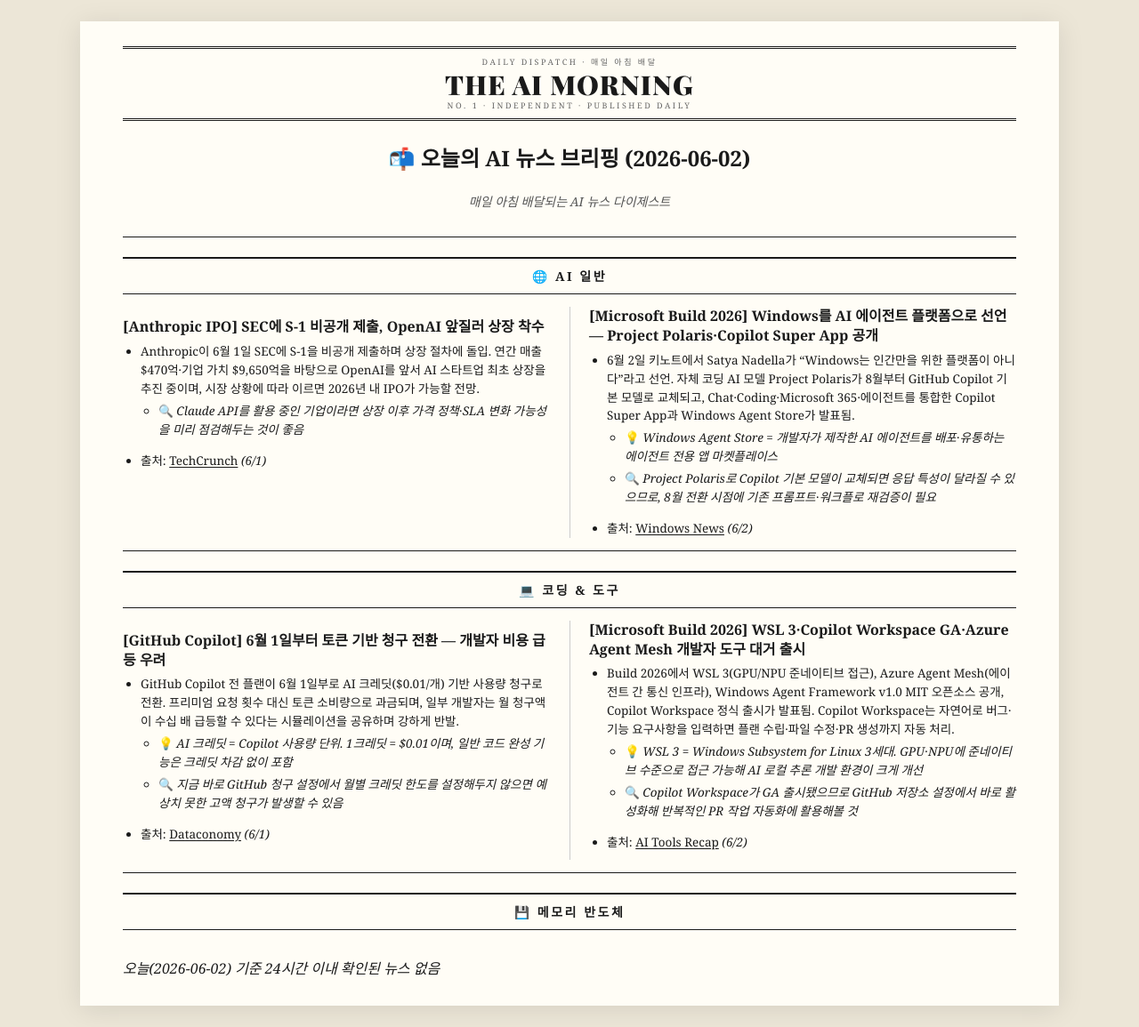
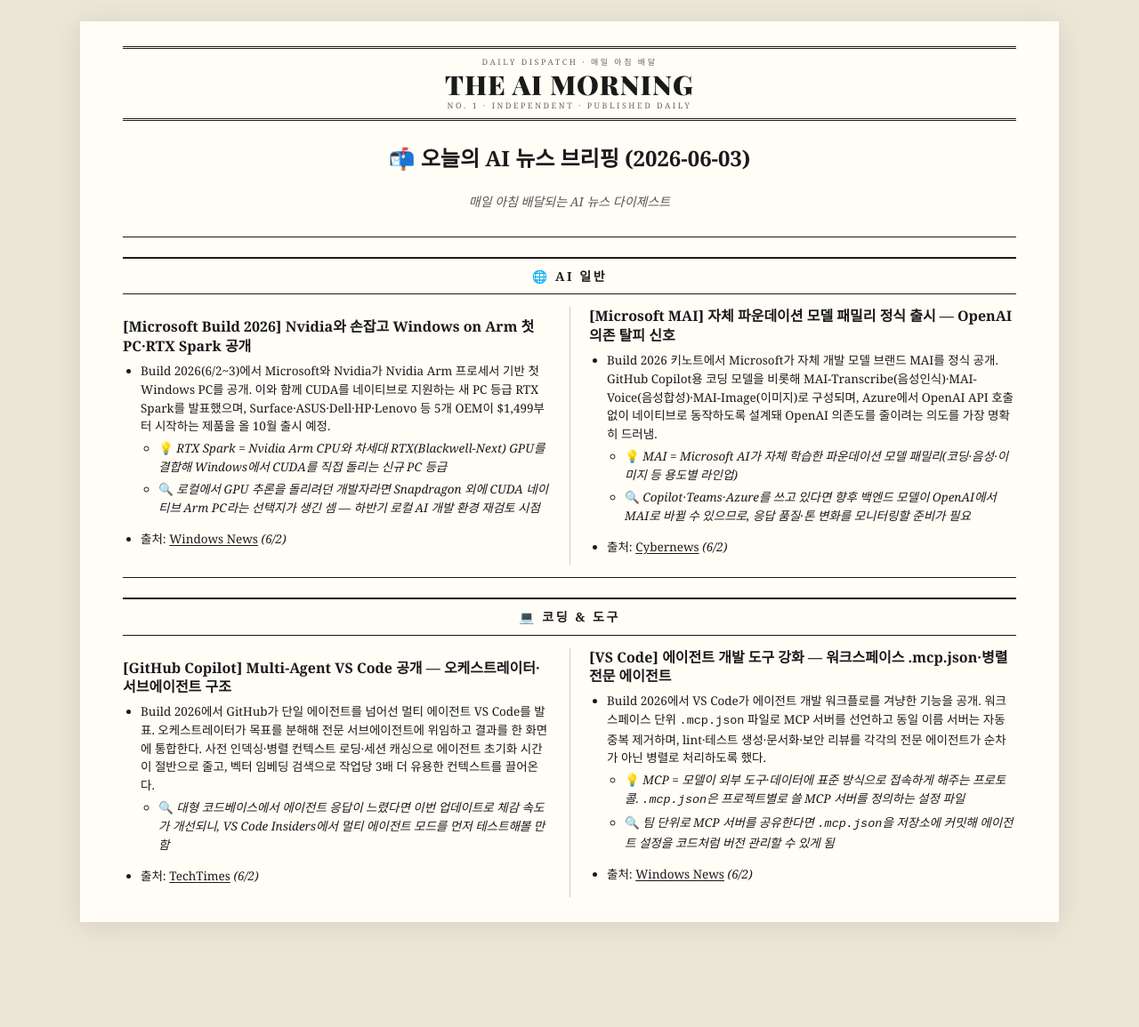
Before and after one commit to kimjans/daily-news, a Jekyll site: the page built from index.md, in a window 1280 px wide. Shown: the whole page at 89% size. Built offline with Jekyll 4.4.1, drawn with Linux system fonts in a browser that asks for light colours; after the commit the page ends 1061 px from its top, so only the background shows below that.

Commit message:
merge: 브랜치에 있던 06-02 아카이브·06-03 뉴스 main 반영

```diff
--- a/index.md
+++ b/index.md
@@ -3,7 +3,7 @@ layout: default
 title: The AI Morning
 ---
 
-# 📬 오늘의 AI 뉴스 브리핑 (2026-06-02)
+# 📬 오늘의 AI 뉴스 브리핑 (2026-06-03)
 
 > 매일 아침 배달되는 AI 뉴스 다이제스트
 
@@ -11,35 +11,29 @@ title: The AI Morning
 
 ## 🌐 AI 일반
 
-### **[Anthropic IPO]** SEC에 S-1 비공개 제출, OpenAI 앞질러 상장 착수
-- Anthropic이 6월 1일 SEC에 S-1을 비공개 제출하며 상장 절차에 돌입. 연간 매출 $470억·기업 가치 $9,650억을 바탕으로 OpenAI를 앞서 AI 스타트업 최초 상장을 추진 중이며, 시장 상황에 따라 이르면 2026년 내 IPO가 가능할 전망.
-  - 🔍 *Claude API를 활용 중인 기업이라면 상장 이후 가격 정책·SLA 변화 가능성을 미리 점검해두는 것이 좋음*
-- 출처: [TechCrunch](https://techcrunch.com/2026/06/01/anthropic-files-to-go-public/) *(6/1)*
+### **[Microsoft Build 2026]** Nvidia와 손잡고 Windows on Arm 첫 PC·RTX Spark 공개
+- Build 2026(6/2~3)에서 Microsoft와 Nvidia가 Nvidia Arm 프로세서 기반 첫 Windows PC를 공개. 이와 함께 CUDA를 네이티브로 지원하는 새 PC 등급 RTX Spark를 발표했으며, Surface·ASUS·Dell·HP·Lenovo 등 5개 OEM이 $1,499부터 시작하는 제품을 올 10월 출시 예정.
+  - 💡 *RTX Spark = Nvidia Arm CPU와 차세대 RTX(Blackwell-Next) GPU를 결합해 Windows에서 CUDA를 직접 돌리는 신규 PC 등급*
+  - 🔍 *로컬에서 GPU 추론을 돌리려던 개발자라면 Snapdragon 외에 CUDA 네이티브 Arm PC라는 선택지가 생긴 셈 — 하반기 로컬 AI 개발 환경 재검토 시점*
+- 출처: [Windows News](https://windowsnews.ai/article/rtx-spark-microsoft-cuda-powered-windows-on-arm-pcs-launch-fall-2026-details.421110) *(6/2)*
 
-### **[Microsoft Build 2026]** Windows를 AI 에이전트 플랫폼으로 선언 — Project Polaris·Copilot Super App 공개
-- 6월 2일 키노트에서 Satya Nadella가 "Windows는 인간만을 위한 플랫폼이 아니다"라고 선언. 자체 코딩 AI 모델 Project Polaris가 8월부터 GitHub Copilot 기본 모델로 교체되고, Chat·Coding·Microsoft 365·에이전트를 통합한 Copilot Super App과 Windows Agent Store가 발표됨.
-  - 💡 *Windows Agent Store = 개발자가 제작한 AI 에이전트를 배포·유통하는 에이전트 전용 앱 마켓플레이스*
-  - 🔍 *Project Polaris로 Copilot 기본 모델이 교체되면 응답 특성이 달라질 수 있으므로, 8월 전환 시점에 기존 프롬프트·워크플로 재검증이 필요*
-- 출처: [Windows News](https://windowsnews.ai/article/build-2026-microsoft-makes-windows-an-agent-platform-for-ai-developers.420496) *(6/2)*
+### **[Microsoft MAI]** 자체 파운데이션 모델 패밀리 정식 출시 — OpenAI 의존 탈피 신호
+- Build 2026 키노트에서 Microsoft가 자체 개발 모델 브랜드 MAI를 정식 공개. GitHub Copilot용 코딩 모델을 비롯해 MAI-Transcribe(음성인식)·MAI-Voice(음성합성)·MAI-Image(이미지)로 구성되며, Azure에서 OpenAI API 호출 없이 네이티브로 동작하도록 설계돼 OpenAI 의존도를 줄이려는 의도를 가장 명확히 드러냄.
+  - 💡 *MAI = Microsoft AI가 자체 학습한 파운데이션 모델 패밀리(코딩·음성·이미지 등 용도별 라인업)*
+  - 🔍 *Copilot·Teams·Azure를 쓰고 있다면 향후 백엔드 모델이 OpenAI에서 MAI로 바뀔 수 있으므로, 응답 품질·톤 변화를 모니터링할 준비가 필요*
+- 출처: [Cybernews](https://cybernews.com/ai-news/microsoft-new-homegrown-ai-models-copilot-github/) *(6/2)*
 
 ---
 
 ## 💻 코딩 & 도구
 
-### **[GitHub Copilot]** 6월 1일부터 토큰 기반 청구 전환 — 개발자 비용 급등 우려
-- GitHub Copilot 전 플랜이 6월 1일부로 AI 크레딧($0.01/개) 기반 사용량 청구로 전환. 프리미엄 요청 횟수 대신 토큰 소비량으로 과금되며, 일부 개발자는 월 청구액이 수십 배 급등할 수 있다는 시뮬레이션을 공유하며 강하게 반발.
-  - 💡 *AI 크레딧 = Copilot 사용량 단위. 1크레딧 = $0.01이며, 일반 코드 완성 기능은 크레딧 차감 없이 포함*
-  - 🔍 *지금 바로 GitHub 청구 설정에서 월별 크레딧 한도를 설정해두지 않으면 예상치 못한 고액 청구가 발생할 수 있음*
-- 출처: [Dataconomy](https://dataconomy.com/2026/06/01/github-copilot-token-pricing-backlash/) *(6/1)*
+### **[GitHub Copilot]** Multi-Agent VS Code 공개 — 오케스트레이터·서브에이전트 구조
+- Build 2026에서 GitHub가 단일 에이전트를 넘어선 멀티 에이전트 VS Code를 발표. 오케스트레이터가 목표를 분해해 전문 서브에이전트에 위임하고 결과를 한 화면에 통합한다. 사전 인덱싱·병렬 컨텍스트 로딩·세션 캐싱으로 에이전트 초기화 시간이 절반으로 줄고, 벡터 임베딩 검색으로 작업당 3배 더 유용한 컨텍스트를 끌어온다.
+  - 🔍 *대형 코드베이스에서 에이전트 응답이 느렸다면 이번 업데이트로 체감 속도가 개선되니, VS Code Insiders에서 멀티 에이전트 모드를 먼저 테스트해볼 만함*
+- 출처: [TechTimes](https://www.techtimes.com/articles/317596/20260602/github-copilot-replaces-gpt-4-project-polaris-ships-multi-agent-vs-code-build.htm) *(6/2)*
 
-### **[Microsoft Build 2026]** WSL 3·Copilot Workspace GA·Azure Agent Mesh 개발자 도구 대거 출시
-- Build 2026에서 WSL 3(GPU/NPU 준네이티브 접근), Azure Agent Mesh(에이전트 간 통신 인프라), Windows Agent Framework v1.0 MIT 오픈소스 공개, Copilot Workspace 정식 출시가 발표됨. Copilot Workspace는 자연어로 버그·기능 요구사항을 입력하면 플랜 수립·파일 수정·PR 생성까지 자동 처리.
-  - 💡 *WSL 3 = Windows Subsystem for Linux 3세대. GPU·NPU에 준네이티브 수준으로 접근 가능해 AI 로컬 추론 개발 환경이 크게 개선*
-  - 🔍 *Copilot Workspace가 GA 출시됐으므로 GitHub 저장소 설정에서 바로 활성화해 반복적인 PR 작업 자동화에 활용해볼 것*
-- 출처: [AI Tools Recap](https://aitoolsrecap.com/Blog/microsoft-build-2026-windows-agent-framework-wsl3-azure-mesh) *(6/2)*
-
----
-
-## 💾 메모리 반도체
-
-*오늘(2026-06-02) 기준 24시간 이내 확인된 뉴스 없음*
+### **[VS Code]** 에이전트 개발 도구 강화 — 워크스페이스 .mcp.json·병렬 전문 에이전트
+- Build 2026에서 VS Code가 에이전트 개발 워크플로를 겨냥한 기능을 공개. 워크스페이스 단위 `.mcp.json` 파일로 MCP 서버를 선언하고 동일 이름 서버는 자동 중복 제거하며, lint·테스트 생성·문서화·보안 리뷰를 각각의 전문 에이전트가 순차가 아닌 병렬로 처리하도록 했다.
+  - 💡 *MCP = 모델이 외부 도구·데이터에 표준 방식으로 접속하게 해주는 프로토콜. `.mcp.json`은 프로젝트별로 쓸 MCP 서버를 정의하는 설정 파일*
+  - 🔍 *팀 단위로 MCP 서버를 공유한다면 `.mcp.json`을 저장소에 커밋해 에이전트 설정을 코드처럼 버전 관리할 수 있게 됨*
+- 출처: [Windows News](https://windowsnews.ai/article/microsoft-build-2026-agentic-ai-makes-windows-the-next-developer-platform.421377) *(6/2)*
```
Also changed, not shown: news/2026-06-02.md (added, +40 -0 lines).
